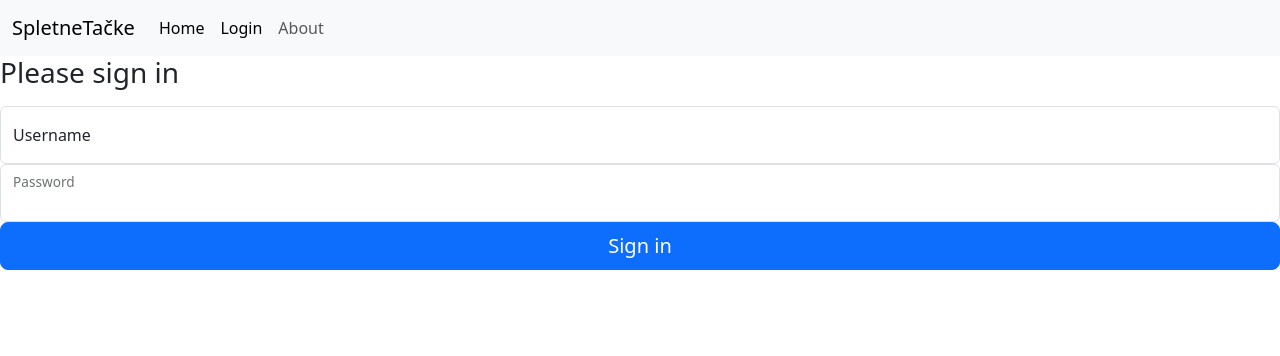
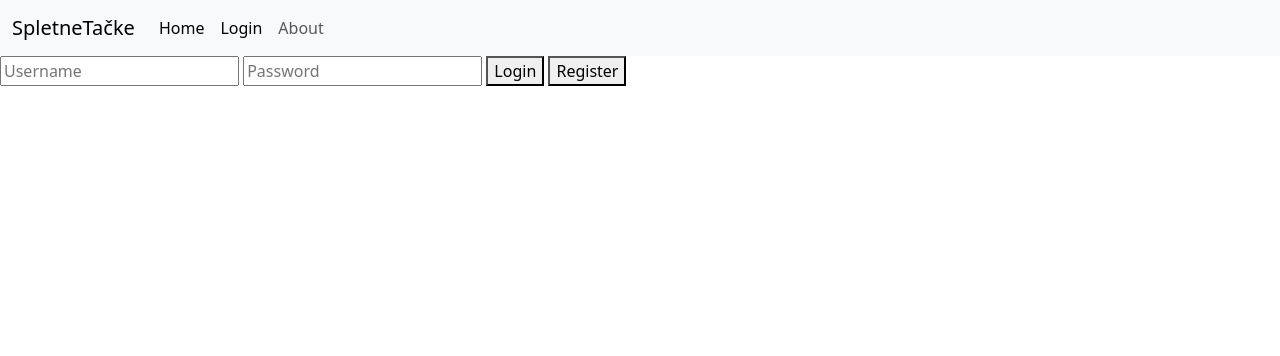
Before and after one commit to Arovalk/Zakljucna, a Flask app: page /login in a window 1280 px wide. Shown: the top 356 px of the page. Run offline with Flask 3, Linux system fonts and the light colour scheme.

Commit message:
dodatki login

```diff
--- a/Forums/main.py
+++ b/Forums/main.py
@@ -4,9 +4,11 @@ from sqlalchemy.orm import Mapped, mapped_column
 from werkzeug.security import generate_password_hash, check_password_hash
 
 
+
 db = SQLAlchemy()
 app = Flask(__name__)
 app.config["SQLALCHEMY_DATABASE_URI"] = "sqlite:///project.db"
+app.secret_key = "Rambo"
 
 db.init_app(app)
 
@@ -25,7 +27,7 @@ class Comment(db.Model):
 class User(db.Model):
     id: Mapped[int] = mapped_column(primary_key=True)
     username: Mapped[str] = mapped_column(unique=True, nullable=False)
-    password: Mapped[str] = mapped_column(nullable=False)
+    password_hash: Mapped[str] = mapped_column(nullable=False)
 
     def set_password(self, password):
         self.password_hash = generate_password_hash(password)
@@ -42,17 +44,20 @@ def home():
     if request.method == "POST":
         # Dodamo razpravo
         topic = Topic(
-            title=request.form["title"],
-            description=request.form["description"],
+        title=request.form["title"],
+        description=request.form["description"],
         )
         db.session.add(topic)
         db.session.commit()
 
     topics = db.session.execute(db.select(Topic)).scalars()
-#    for topic in topics:
-#        print(topic.title, topic.description, topic.id)
+     # Set username during login
+    print(session["username"])
+    if "username" in session:
+        return render_template("index.html", topics=topics, username=session['username'])
 
-    return render_template("index.html", topics=topics)
+    else:
+        return render_template("index.html", topics=topics, username='anonymous')
 
 @app.route("/topic/<int:id>",methods=["GET", "POST"])
 def topic(id):
@@ -69,30 +74,38 @@ def topic(id):
     # prikaži razpravo
     topic = db.get_or_404(Topic, id)
     comments = Comment.query.filter_by(topicId=id).all()
-#    print(comments)
-#    for comment in comments:
-#        print(comment)
-    return render_template("topic.html", topic=topic, comments=comments)
+    if "username" in session:
+        return render_template("topic.html", topic=topic, comments=comments, username=session['username'])
+    else:
+        return render_template("topic.html", topic=topic, comments=comments, username="anonymous")
 
 @app.route("/login", methods=["GET", "POST"])
 def login():
-    if request.method == "POST":
-        username = request.form.get("username")
-        password = request.form.get("password")
-        print(username, password)
-        user = User.query.filter_by(username=username).first()
+    username = request.form.get("username")
+    password = request.form.get("password")
+    print(username, password)
+    user = User.query.filter_by(username=username).first()
 
+    if user and user.check_password(password):
+        session["user_id"] = user.id
+        session["username"] = user.username
+        return redirect(url_for("home"))
+    else:
+        return render_template("login.html")
 
-
-        if user and user.check_password(password):
-            session["user_id"] = user.id
-            return redirect(url_for("home"))
-        else:
-            return render_template("login.html")
-
-    return render_template("login.html")
-
-
-
+@app.route("/register", methods=["GET", "POST"])
+def register():
+    username = request.form.get("username")
+    password = request.form.get("password")
+    user = User.query.filter_by(username=username).first()
+    if user:
+        return render_template("login.html", error="Username already exists")
+    else:
+        new_user = User(username=username)
+        new_user.set_password(password)
+        db.session.add(new_user)
+        db.session.commit()
+        session['username'] = username
+        return redirect(url_for('login'))
 
 app.run(debug=True)
--- a/Forums/templates/index.html
+++ b/Forums/templates/index.html
@@ -24,7 +24,9 @@
             <li class="nav-item">
               <a class="nav-link" href="#">About</a>
             </li>
-
+            <li class="nav-item">
+              <a class="nav-link" href="#">{{username}}</a>
+            </li>
 
             </li>
           </ul>
--- a/Forums/templates/login.html
+++ b/Forums/templates/login.html
@@ -31,20 +31,30 @@
       </div>
     </div>
   </nav>
-    <form method="post" action="/login" class="form-signin"></form>
-        <h1 class="h3 mb-3 fw-normal">Please sign in</h1>
-
-        <div class="form-floating">
-          <input type="text" class="form-control" id="username" placeholder="Username">
-          <label for="username">Username</label>
-        </div>
-        <div class="form-floating">
-          <input type="password" class="form-control" id="password placeholder="Password">
-          <label for="password">Password</label>
-        </div>
+    <form id="auth-form" method="POST" action="/login">
+      <input type="text" name="username" placeholder="Username" required>
+      <input type="password" name="password" placeholder="Password" required>
+      <button type="submit" onclick="SetAction('login')"> Login </button>
+      <button type="submit" onclick="SetAction('register')"> Register </button>
+    </form>
 
 
-        <button class="w-100 btn btn-lg btn-primary" type="submit">Sign in</button>
-      </form>
+
+
+    <script>
+      function SetAction(action) {
+        let form = document.getElementById('auth-form');
+
+        if (action === 'login') {
+          form.action = "{{url_for('login')}}";
+          form.method = 'post';
+          form.submit();
+        } else if (action === 'register') {
+          form.action = "{{url_for('register')}}";
+          form.method = 'post';
+          form.submit();
+        }
+      }
+    </script>
 </body>
 </html>
--- a/Forums/templates/topic.html
+++ b/Forums/templates/topic.html
@@ -60,7 +60,7 @@
 
           <div class="pb-3 mb-0 small lh-sm border-bottom w-100">
             <div class="d-flex justify-content-between">
-              <strong class="text-gray-dark">@anonymous</strong>
+              <strong class="text-gray-dark">@{{username}}</strong>
               <a href="#">Follow</a>
             </div>
             <span class="">{{comment.text}}</span>
```
Also changed, not shown: instance/project.db.
